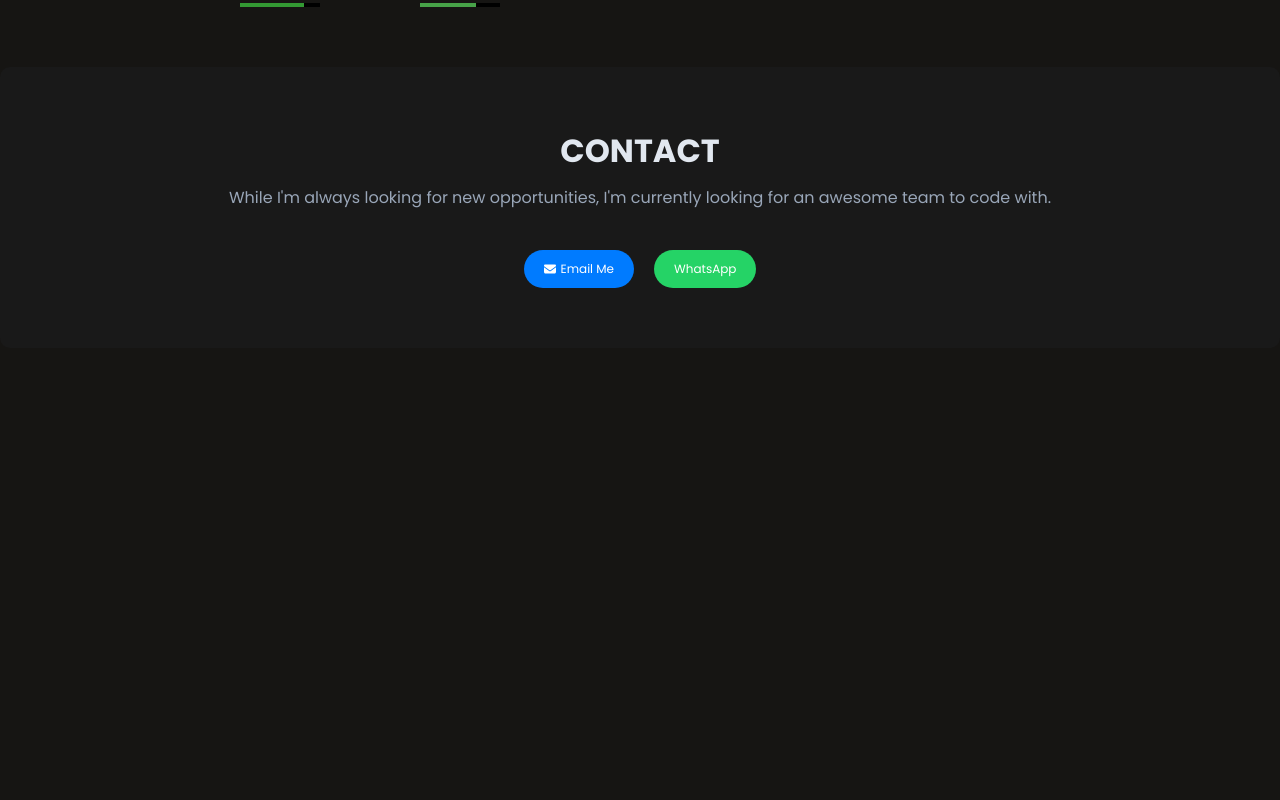
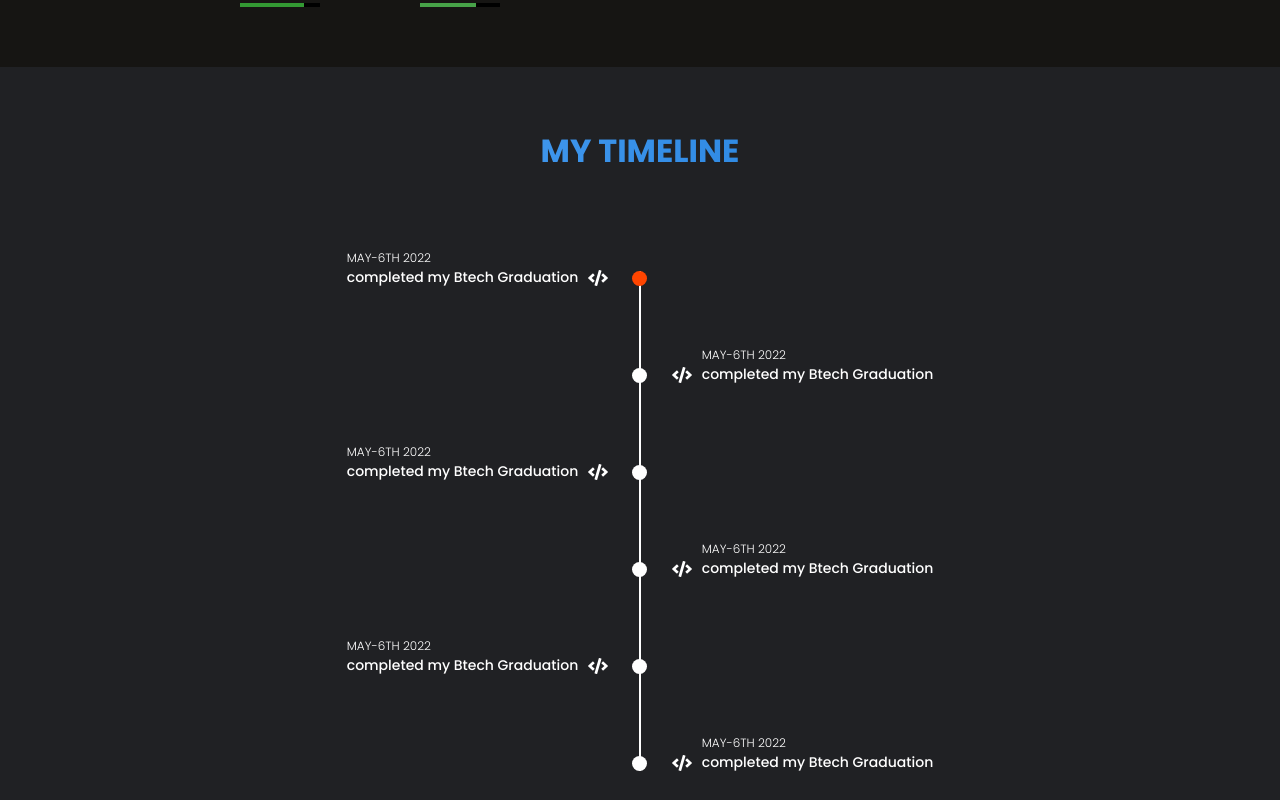
Before and after one commit to CharanKondaveeti/portfolio, a React (Vite) app: page / in a window 1280 px wide. Shown: the part 2800-3600 px from the top of the page. Before the commit the page ends 3148 px from the top, so only its background shows below. Built offline with nearby package versions, Linux system fonts and the light colour scheme.

Commit message:
skill cards animated on view

```diff
--- a/index.html
+++ b/index.html
@@ -3,7 +3,7 @@
   <head>
     <meta charset="UTF-8" />
     <link rel="icon" type="image/svg+xml" href="/vite.svg" />
-    <meta name="viewport" content="width=device-width, initial-scale=1.0" />
+    <meta name="v iewport" content="width=device-width, initial-scale=1.0" />
     <title>charan27</title>
   </head>
   <body>
--- a/src/Portfolio.jsx
+++ b/src/Portfolio.jsx
@@ -14,7 +14,7 @@ const Portfolio = () => {
       <Introduction />
       <Projects />
       <Skills />
-      {/* <Experience /> */}
+      <Experience />
       <Contact />
     </main>
   );
--- a/src/sections/Experience.jsx
+++ b/src/sections/Experience.jsx
@@ -1,5 +1,5 @@
 import "./css/Experience.css";
-
+import { FaCode } from "react-icons/fa";
 const experience = [
   {
     jobTitle: "Software Developer",
@@ -13,21 +13,72 @@ const experience = [
     duration: "Jan 2022 - Dec 2022",
     description: "Developed user-friendly interfaces for web applications.",
   },
+  // Add more experience data if needed
 ];
 
 const Experience = () => {
   return (
-    <section className="experience">
-      <h1>Experience</h1>
-      {experience.map((job, index) => (
-        <div className="experience-card" key={index}>
-          <h2>
-            {job.jobTitle} at {job.company}
-          </h2>
-          <p>{job.duration}</p>
-          <p>{job.description}</p>
+    <section className="timeline-section experience">
+      <h1>My Timeline</h1>
+      <div className="timeline">
+        <div className="timeline-dot ">
+          <div className="item--left">
+            <p>
+              <span>may-6th 2022</span>
+              completed my Btech Graduation
+            </p>
+            <FaCode size={20} />
+          </div>
         </div>
-      ))}
+
+        <div className="timeline-dot">
+          <div className=" item--right">
+            <p>
+              <span>may-6th 2022</span>
+              completed my Btech Graduation
+            </p>
+            <FaCode size={20} />
+          </div>
+        </div>
+
+        <div className="timeline-dot ">
+          <div className="item--left">
+            <p>
+              <span>may-6th 2022</span>
+              completed my Btech Graduation
+            </p>
+            <FaCode size={20} />
+          </div>
+        </div>
+
+        <div className="timeline-dot">
+          <div className=" item--right">
+            <p>
+              <span>may-6th 2022</span>
+              completed my Btech Graduation
+            </p>
+            <FaCode size={20} />
+          </div>
+        </div>
+        <div className="timeline-dot">
+          <div className="item--left">
+            <p>
+              <span>may-6th 2022</span>
+              completed my Btech Graduation
+            </p>
+            <FaCode size={20} />
+          </div>
+        </div>
+        <div className="timeline-dot">
+          <div className=" item--right">
+            <p>
+              <span>may-6th 2022</span>
+              completed my Btech Graduation
+            </p>
+            <FaCode size={20} />
+          </div>
+        </div>
+      </div>
     </section>
   );
 };
--- a/src/sections/Skills.jsx
+++ b/src/sections/Skills.jsx
@@ -1,3 +1,4 @@
+import React, { useEffect, useRef } from "react";
 import "./css/Skills.css";
 import PhotoshopIcon from "../images/skillIcons/Adobe Photoshop.png";
 import CanvaIcon from "../images/skillIcons/Canva.png";
@@ -38,19 +39,62 @@ const skills = [
 ];
 
 const Skills = () => {
+  const skillItemsRef = useRef([]);
+
+  useEffect(() => {
+    const observer = new IntersectionObserver(
+      (entries) => {
+        entries.forEach((entry) => {
+          if (entry.isIntersecting) {
+            const progressBar = entry.target.querySelector(".progress-bar");
+            const skillItem = entry.target;
+
+            // Animate progress bar and skill item
+            progressBar.style.width = entry.target.dataset.percentage + "%";
+            skillItem.classList.add("in-view");
+          } else {
+            const progressBar = entry.target.querySelector(".progress-bar");
+            const skillItem = entry.target;
+
+            // Reset progress bar and remove skill item animation class
+            progressBar.style.width = "0%";
+            skillItem.classList.remove("in-view");
+          }
+        });
+      },
+      { threshold: 0.5 } // Trigger when 50% of the element is in view
+    );
+
+    skillItemsRef.current.forEach((el) => {
+      if (el) observer.observe(el);
+    });
+
+    return () => {
+      skillItemsRef.current.forEach((el) => {
+        if (el) observer.unobserve(el);
+      });
+    };
+  }, []);
+
   return (
     <section className="skills">
       <h1>Skills</h1>
       <ul className="skills-list">
         {skills.map((skill, index) => (
-          <li key={index} className="skill-item">
+          <li
+            key={index}
+            className="skill-item"
+            ref={(el) => (skillItemsRef.current[index] = el)}
+            data-percentage={skill.percentage}
+          >
             <span className="skill-name">{skill.name}</span>
             <img src={skill.imgSrc} alt={skill.name} className="skill-icon" />
-            <span
-              style={{
-                background: `linear-gradient(to right, ${skill.color} ${skill.percentage}%, black 30%)`,
-              }}
-            ></span>
+            <div className="progress-bar-bg">
+              <span
+                className="progress-bar"
+                style={{ backgroundColor: skill.color }}
+              ></span>
+            </div>
           </li>
         ))}
       </ul>
--- a/src/sections/css/Experience.css
+++ b/src/sections/css/Experience.css
@@ -3,3 +3,101 @@
   -webkit-background-clip: text;
   -webkit-text-fill-color: transparent;
 }
+
+.timeline-section {
+  text-align: center;
+  padding: 50px 0;
+  background-color: #202124;
+  font-family: "Poppins", sans-serif;
+}
+
+.timeline {
+  position: relative;
+  width: 80%;
+  margin: 0 auto;
+  display: grid;
+  grid-template-rows: repeat(5, 1fr);
+  justify-content: center;
+  align-items: start;
+  color: #fff;
+  height: 50rem;
+}
+
+.timeline:before {
+  content: "";
+  position: absolute;
+  top: 0;
+  left: 50%;
+  width: 2px;
+  height: 100%;
+  background-color: #fff;
+  transform: translateX(-50%);
+  z-index: 0;
+}
+
+.timeline-item {
+  width: 100%;
+  margin: 20px 0;
+  display: flex;
+  justify-content: flex-start;
+}
+
+.timeline-item:nth-child(even) {
+  flex-direction: row-reverse;
+}
+
+.timeline-dot {
+  width: 15px;
+  height: 15px;
+  background-color: #ff4500;
+  border-radius: 50%;
+  z-index: 10;
+  position: relative;
+}
+
+.timeline-dot:not(:first-child) {
+  background-color: white;
+}
+
+.timeline-dot > div {
+  position: absolute;
+
+  width: 30rem;
+  top: 0%;
+
+  display: flex;
+  align-items: flex-end;
+  gap: 1rem;
+  transform: translateY(-22px);
+}
+
+.timeline-dot > div > p {
+  display: flex;
+  flex-direction: column;
+  align-items: flex-start;
+
+  font-size: 1.4rem;
+  font-weight: 500;
+}
+
+.timeline-dot > div > p > span {
+  font-weight: 300;
+  font-size: 1.2rem;
+  text-transform: uppercase;
+}
+
+.item--left {
+  right: 5%;
+}
+
+.item--right {
+  left: 5%;
+}
+
+.item--right > p {
+  justify-content: flex-end;
+}
+
+.item--right {
+  flex-direction: row-reverse;
+}
--- a/src/sections/css/Skills.css
+++ b/src/sections/css/Skills.css
@@ -9,7 +9,7 @@
   margin-bottom: 6rem !important;
 }
 
-.skills > ul {
+.skills-list {
   display: grid;
   justify-content: center;
   row-gap: 10rem;
@@ -17,29 +17,44 @@
   grid-template-columns: repeat(5, 8rem);
 }
 
-.skills > ul > li {
+.skill-item {
   width: 100%;
   list-style: none;
-
   display: flex;
   flex-direction: column;
   align-items: center;
   gap: 1.4rem;
+  opacity: 0;
+  transform: translateY(40px);
+  transition: opacity 1.4s ease-out, transform 0.8s ease-out;
 }
 
-.skills > ul > li > img {
+.skill-item.in-view {
+  opacity: 1;
+  transform: translateY(0);
+}
+
+.skill-icon {
   width: 100%;
   height: auto;
 }
-.skills > ul > li > span:nth-child(1) {
+
+.skill-name {
   font-size: 1.4rem;
   text-transform: uppercase;
   color: #f4f4f4;
 }
 
-.skills > ul > li > span:nth-child(3) {
-  display: block;
+.progress-bar-bg {
   width: 100%;
   height: 4px;
-  background-color: red;
+  background-color: black;
+  position: relative;
 }
+
+.progress-bar {
+  display: block;
+  height: 100%;
+  width: 0%; /* Initial width */
+  transition: width 2s ease-in-out; /* Smooth transition for width */
+}
```
